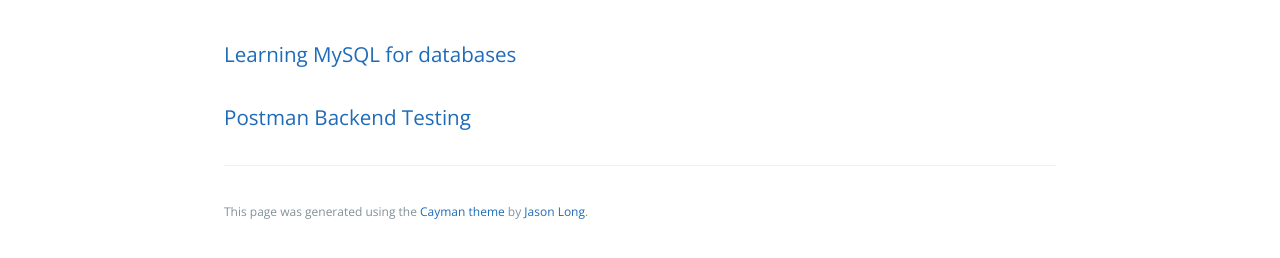
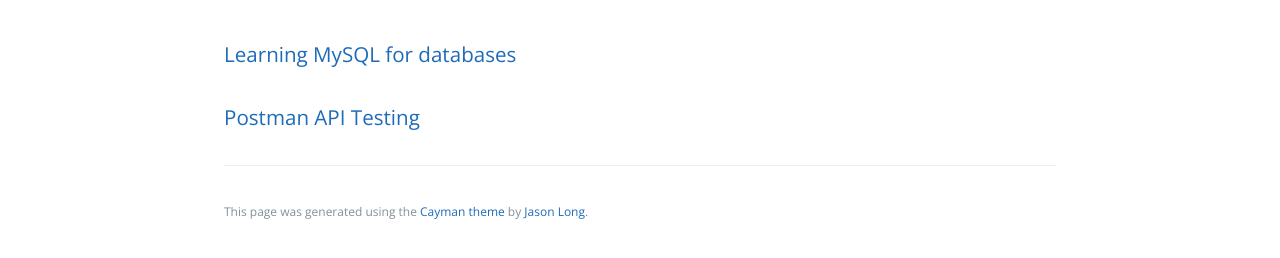
Before and after one commit to learning-software-engineering/learning-software-engineering.github.io, a Jekyll site: the page built from Topics/Tech_Stacks.md, in a window 1280 px wide. Shown: the part 370-628 px from the top of the page. Built offline with Jekyll 4.4.1, drawn with Linux system fonts in a browser that asks for light colours; our own code applies the rules of GitHub Pages for plain Markdown files.

Commit message:
Change to API testing instead of backend testing

```diff
--- a/Topics/Tech_Stacks.md
+++ b/Topics/Tech_Stacks.md
@@ -1,4 +1,4 @@
 ## Tech Stacks
 
 ### [Learning MySQL for databases](./Tech_Stacks/Learning_MySQL.md)
-### [Postman Backend Testing](./Tech_Stacks/Postman_Backend_Testing.md)
+### [Postman API Testing](./Tech_Stacks/Postman_Backend_Testing.md)
```
